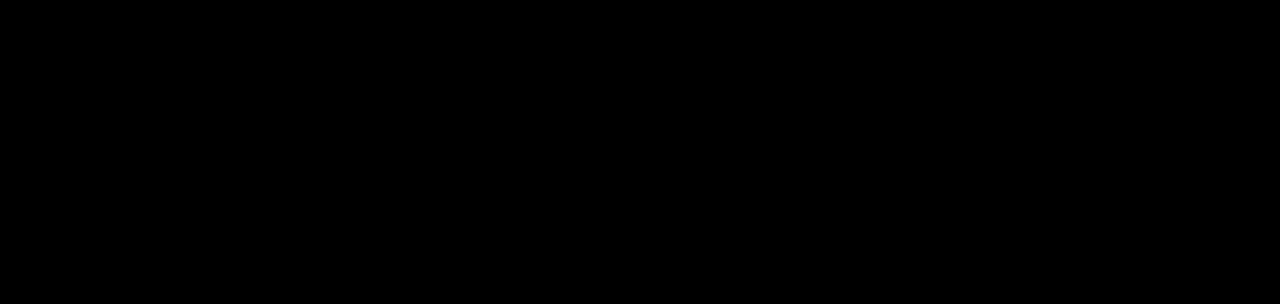
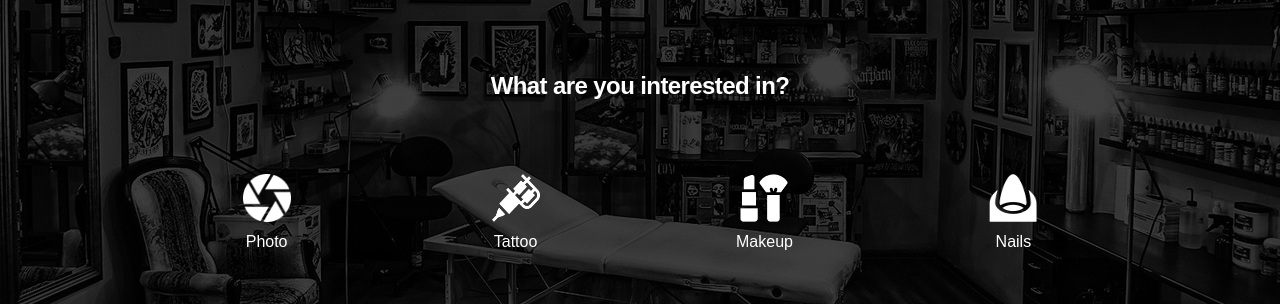
Before and after one commit to pagkaleche/Grapes-frontend, a Next.js app: page / in a window 1280 px wide. Shown: the part 238-542 px from the top of the page. Built offline with nearby package versions, Linux system fonts and the light colour scheme; no server answers.

Commit message:
hero section update links

```diff
--- a/package.json
+++ b/package.json
@@ -2,6 +2,7 @@
   "name": "frontend_react_version",
   "version": "0.1.0",
   "private": true,
+  "type": "module",
   "scripts": {
     "dev": "next dev --turbopack",
     "build": "next build",
--- a/src/app/page.js
+++ b/src/app/page.js
@@ -25,7 +25,7 @@
     >
       <div className="bg-black">
         <main>
-          {/* <Hero /> */}
+          <Hero />
           <AboutSection />
           <ArtistsSection />
           <LocationSection />
--- a/src/components/Hero.js
+++ b/src/components/Hero.js
@@ -74,7 +74,7 @@
               </h1>
               <div className="mt-8 grid grid-cols-2 gap-48 sm:grid-cols-4">
                 <a
-                  href="/page1"
+                  href="/gallery/2"
                   className="flex flex-col items-center text-white hover:text-gray-300"
                 >
                   <img
@@ -85,7 +85,7 @@
                   <span className="mt-2">Photo</span>
                 </a>
                 <a
-                  href="/page2"
+                  href="/gallery/2"
                   className="flex flex-col items-center text-white hover:text-gray-300"
                 >
                   <img
@@ -96,7 +96,7 @@
                   <span className="mt-2">Tattoo</span>
                 </a>
                 <a
-                  href="/page3"
+                  href="/gallery/4"
                   className="flex flex-col items-center text-white hover:text-gray-300"
                 >
                   <img
@@ -107,7 +107,7 @@
                   <span className="mt-2">Makeup</span>
                 </a>
                 <a
-                  href="/page4"
+                  href="/gallery/5"
                   className="flex flex-col items-center text-white hover:text-gray-300"
                 >
                   <img
```
